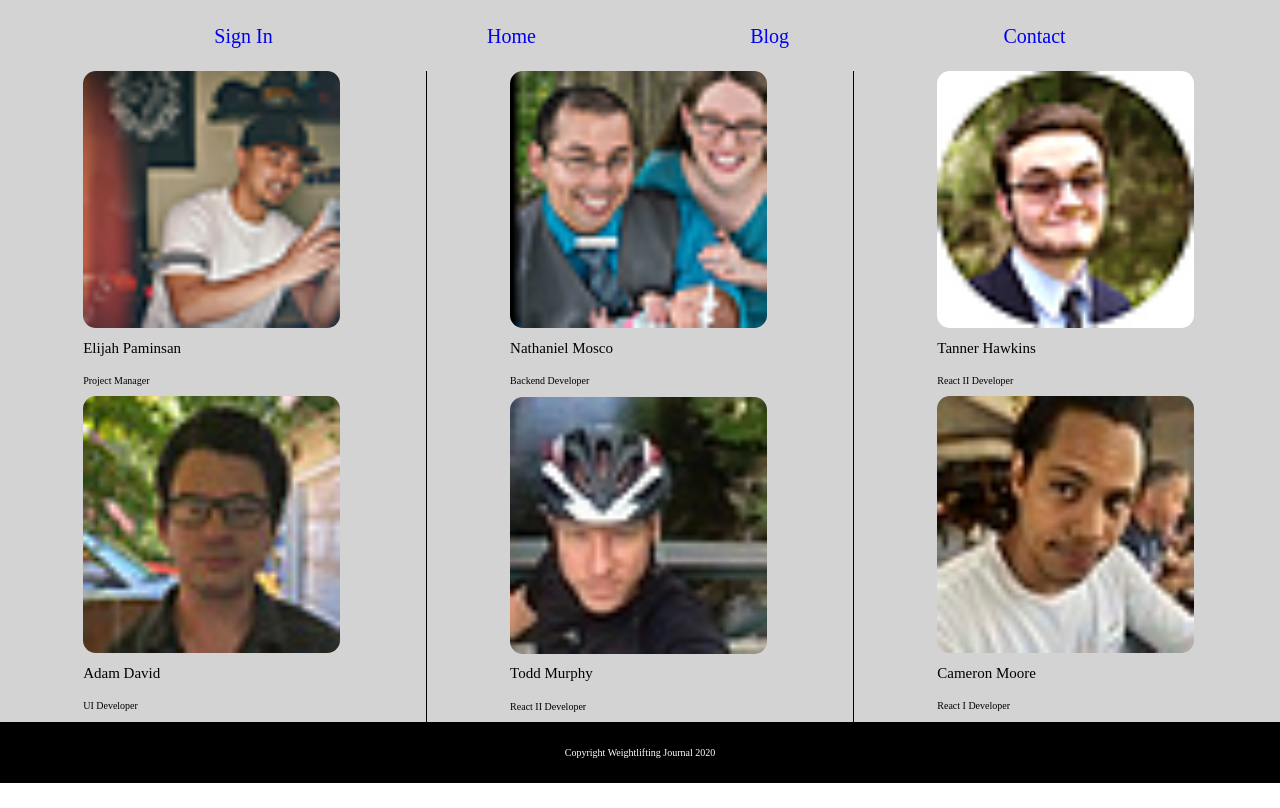
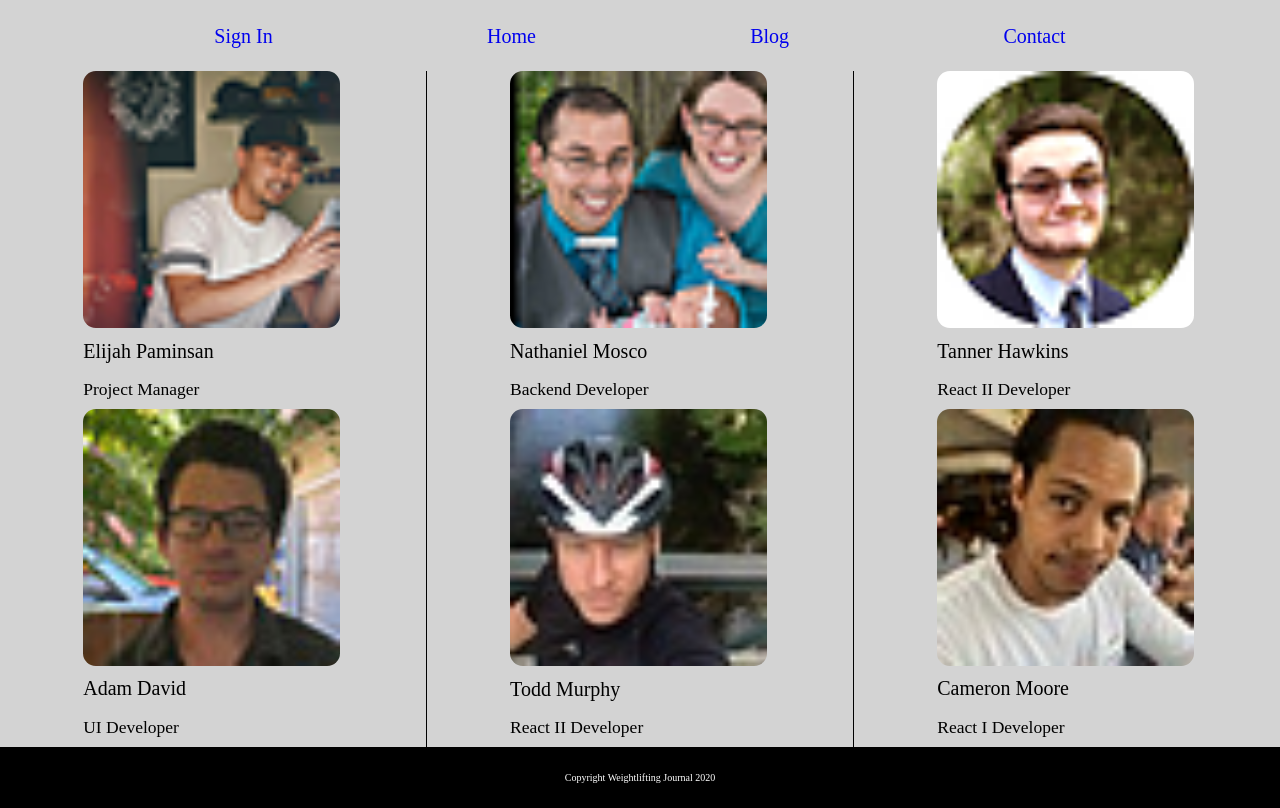
Before and after one commit to wildcard329/ui, a plain HTML site: page about.html in a window 1280 px wide. Drawn offline with Linux system fonts and the light colour scheme.

Commit message:
changed font sizes

```diff
--- a/less/home-page.less
+++ b/less/home-page.less
@@ -121,6 +121,12 @@
 }
 #team {
     display: flex;
+    h3 {
+        font-size: 2rem;
+    }
+    p {
+        font-size: 1.75rem;
+    }
     @media @mobile {
         display: inline;
     }
```
Also changed, not shown: css/index.css.
